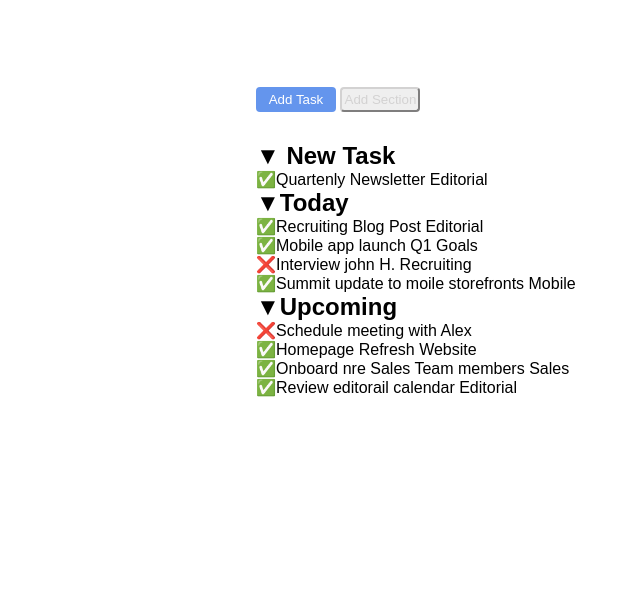
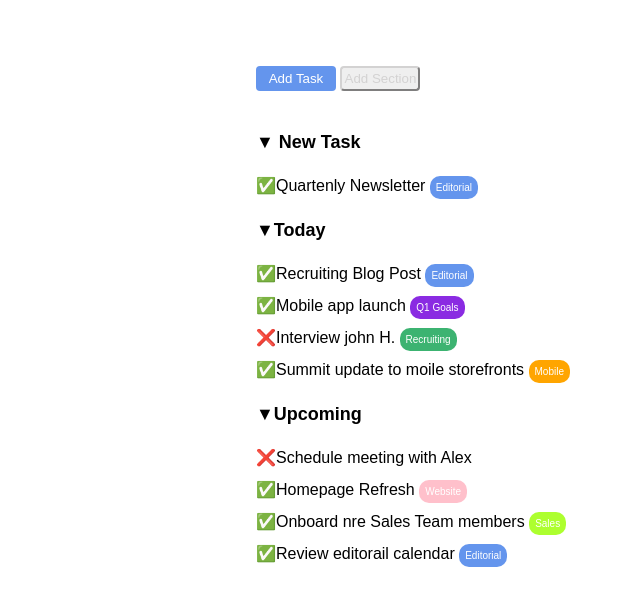
Before and after one commit to FrancescoMain/html-css-toboolist, a plain HTML site: page index.html in a window 1280 px wide. Shown: the part 85-690 px from the top of the page, without its empty margins (0-640 px from the left). Drawn offline with Linux system fonts and the light colour scheme.

Commit message:
tag e impaginatura

```diff
--- a/index.html
+++ b/index.html
@@ -29,18 +29,33 @@
         <!-- New Task -->
         <section>
             <h2> &#9660; New Task</h2>
-            &#9989;Quartenly Newsletter <span>Editorial</span>
+            &#9989;Quartenly Newsletter
+            <span class="blueback">
+                Editorial
+            </span>
         </section>
         <!-- Today -->
         <section>
             <h2>&#9660;Today</h2>
-            &#9989;Recruiting Blog Post <span>Editorial</span>
+            &#9989;Recruiting Blog Post
+            <span class="blueback">
+                Editorial
+            </span>
             <br>
-            &#9989;Mobile app launch <span>Q1 Goals</span>
+            &#9989;Mobile app launch
+            <span class="violetback">
+                Q1 Goals
+            </span>
             <br>
-            &#10060;Interview john H. <span>Recruiting</span>
+            &#10060;Interview john H.
+            <span class="greenback">
+                Recruiting
+            </span>
             <br>
-            &#9989;Summit update to moile storefronts <span>Mobile</span>
+            &#9989;Summit update to moile storefronts
+            <span class="orangeback">
+                Mobile
+            </span>
 
         </section>
         <!-- Upcoming -->
@@ -48,11 +63,20 @@
             <h2>&#9660;Upcoming</h2>
             &#10060;Schedule meeting with Alex
             <br>
-            &#9989;Homepage Refresh <span>Website</span>
+            &#9989;Homepage Refresh
+            <span class="pinkback">
+                Website
+            </span>
             <br>
-            &#9989;Onboard nre Sales Team members <span>Sales</span>
+            &#9989;Onboard nre Sales Team members
+            <span class="lgreenback">
+                Sales
+            </span>
             <br>
-            &#9989;Review editorail calendar <span>Editorial</span>
+            &#9989;Review editorail calendar
+            <span class="blueback">
+                Editorial
+            </span>
 
         </section>
     </main>
--- a/style.css
+++ b/style.css
@@ -24,7 +24,7 @@ h1 {
 
 /* regole main */
 main {
-    padding: 60px 20%;
+    padding: 35px 20%;
 }
 
 .Buttons {
@@ -58,3 +58,39 @@ main {
     width: 80px;
     border-color: rgb(211, 210, 210);
 }
+
+h2{
+    font-size: 18px;
+    margin: 10px auto;
+}
+
+section {
+    line-height: 2;
+}
+
+span {
+    border-radius: 10px;
+    font-size: 10px;
+    padding: 6px;
+    color: white;
+}
+
+.violetback {
+    background-color: blueviolet;
+}
+
+.greenback {
+    background-color: mediumseagreen;
+}
+
+.orangeback {
+    background-color: orange;
+}
+
+.pinkback {
+    background-color: pink;
+}
+
+.lgreenback {
+    background-color: greenyellow;
+}
```
